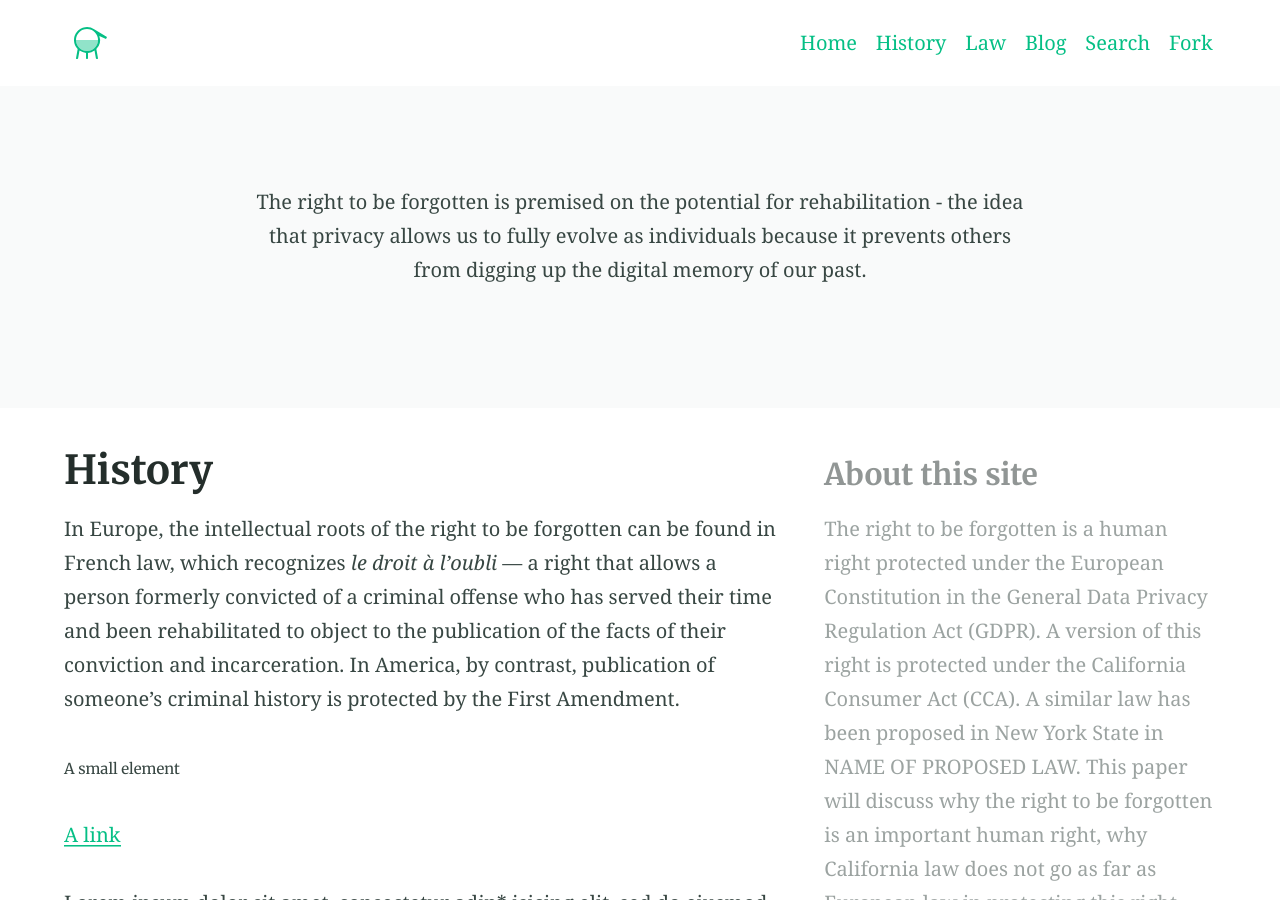
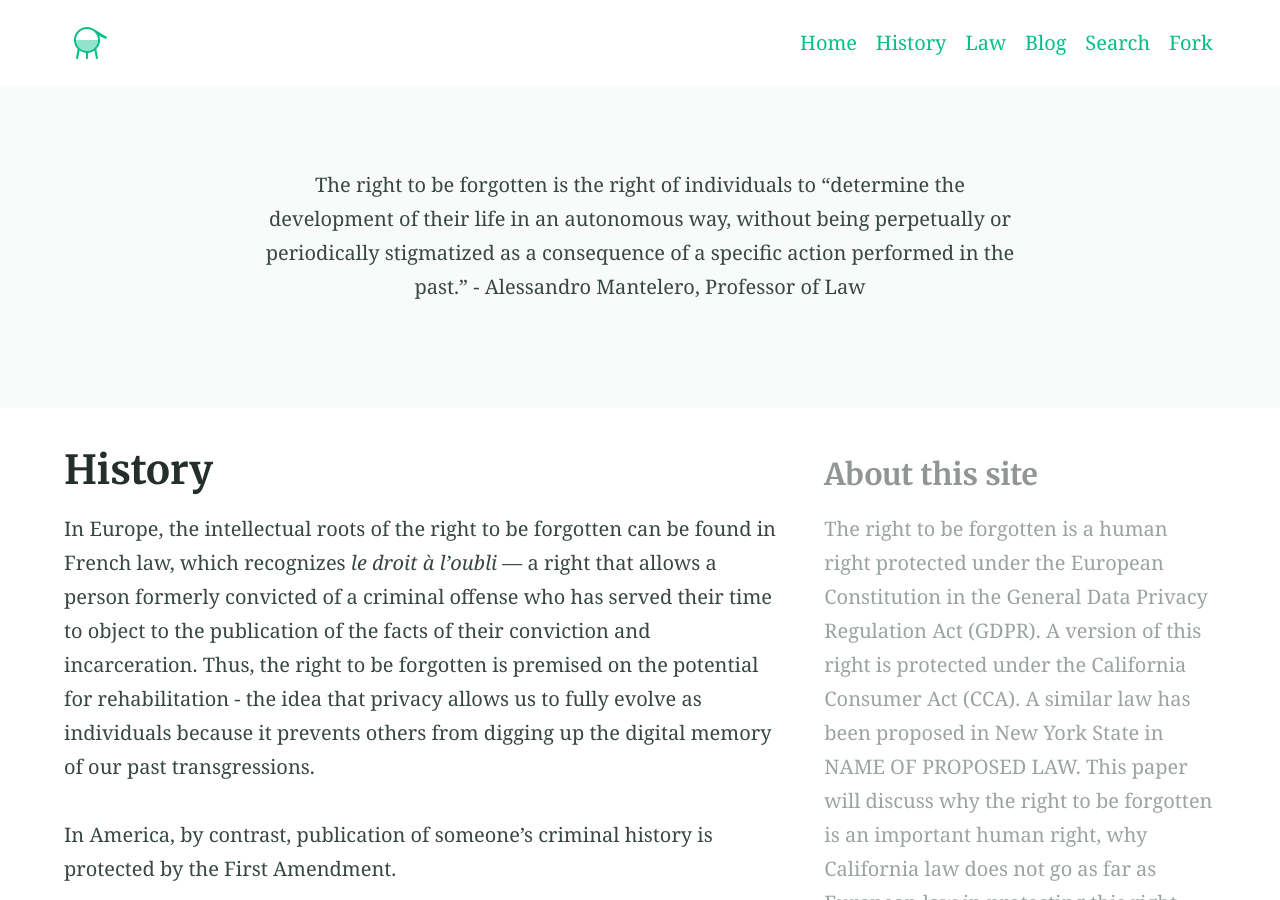
Before and after one commit to binipringle/right-to-be-forgotten-draft, a Jekyll site: the page built from history.md, in a window 1280 px wide and 900 px high. Built offline with Jekyll 4.4.1, drawn with Linux system fonts in a browser that asks for light colours.

Commit message:
changed quote and other sruff

```diff
--- a/history.md
+++ b/history.md
@@ -1,12 +1,14 @@
 ---
 title: History
 feature_text: |
-  The right to be forgotten is premised on the potential for rehabilitation - the idea that privacy allows us to fully evolve as individuals because it prevents others from digging up the digital memory of our past.
+  The right to be forgotten is the right of individuals to "determine the development of their life in an autonomous way, without being perpetually or periodically stigmatized as a consequence of a specific action performed in the past." - Alessandro Mantelero, Professor of Law
 excerpt: "A demo of Markdown and HTML includes"
 aside: true
 ---
 
-In Europe, the intellectual roots of the right to be forgotten can be found in French law, which recognizes _le droit à l’oubli_ — a right that allows a person formerly convicted of a criminal offense who has served their time and been rehabilitated to object to the publication of the facts of their conviction and incarceration. In America, by contrast, publication of someone’s criminal history is protected by the First Amendment.
+In Europe, the intellectual roots of the right to be forgotten can be found in French law, which recognizes _le droit à l’oubli_ — a right that allows a person formerly convicted of a criminal offense who has served their time to object to the publication of the facts of their conviction and incarceration. Thus, the right to be forgotten is premised on the potential for rehabilitation - the idea that privacy allows us to fully evolve as individuals because it prevents others from digging up the digital memory of our past transgressions.
+
+In America, by contrast, publication of someone’s criminal history is protected by the First Amendment.
 
 <small>A small element</small>
 
```
